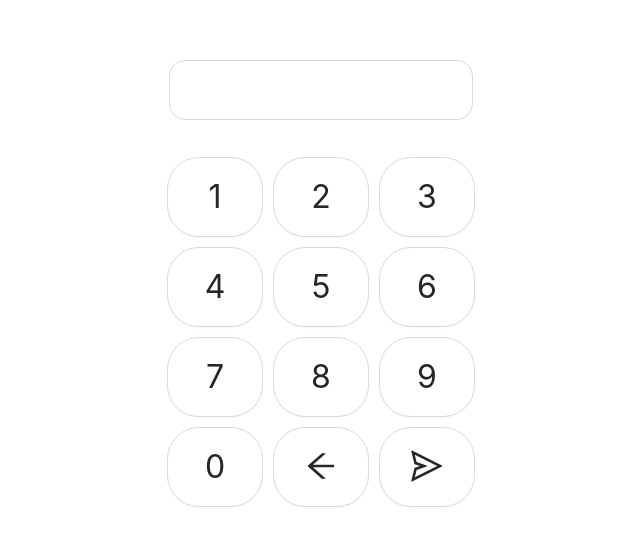
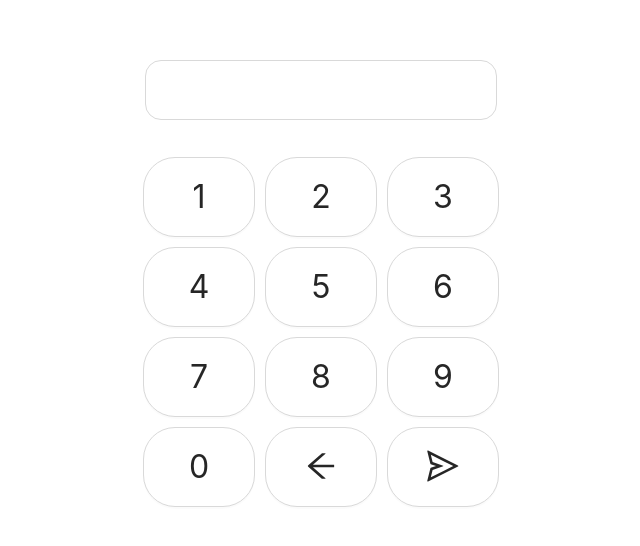
Before and after one commit to michael-916310/michael-916310-budget, a React (Create React App) app in the folder front/: page / in a window 1280 px wide. Shown: the part 114-660 px from the top of the page, without its empty margins (319-959 px from the left). Built offline with nearby package versions, Linux system fonts and the light colour scheme.

Commit message:
fix: ещё раз увеличил кнопки

```diff
--- a/front/src/components/login/login.module.scss
+++ b/front/src/components/login/login.module.scss
@@ -17,7 +17,7 @@
 }
 
 .inputControl {
-  width: 19rem;
+  width: 22rem;
   text-align: center;
 
   font-size: 2rem;
@@ -31,12 +31,12 @@
 
   padding: 2rem 0 0;
 
-  width: 20rem;
+  width: 23rem;
 }
 
 .btn {
   margin: 5px;
-  width: 6rem;
+  width: 7rem;
   height: 5rem;
 
   font-size: 2rem;
```
Also changed, not shown: 6 other files (tests, documents, lock files or other folders).
